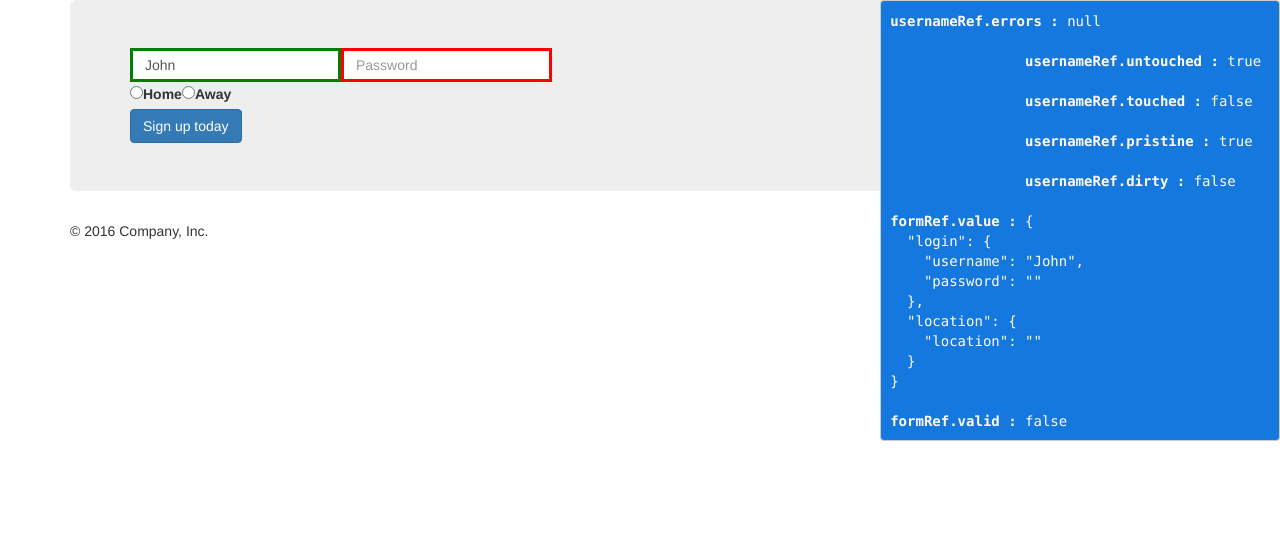
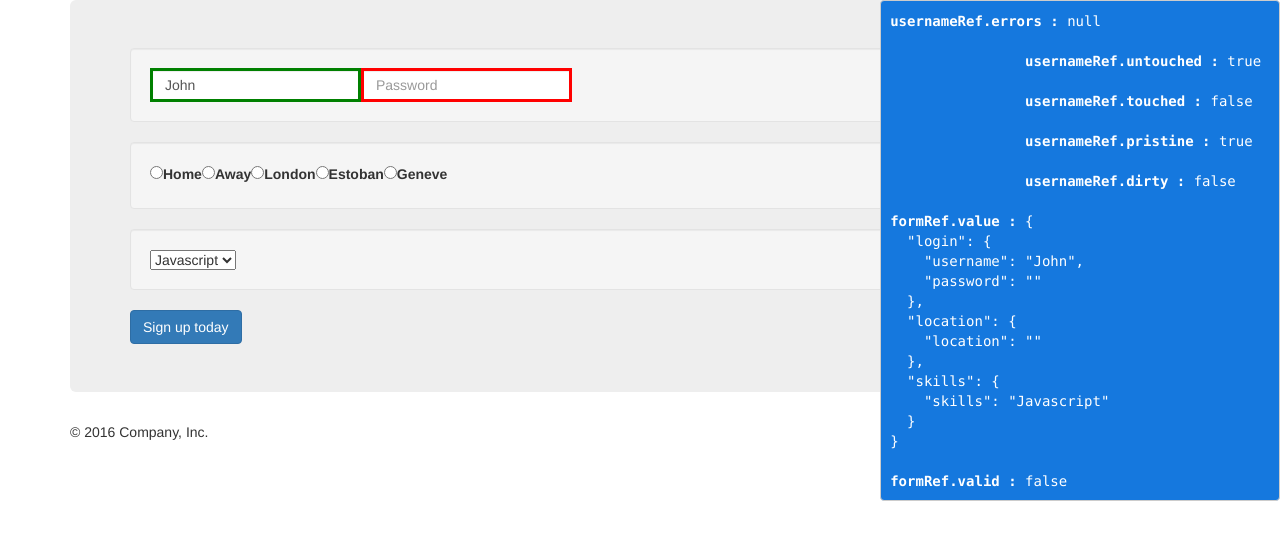
Before and after one commit to LintonBlack/Angular2-Forms, an Angular app: page / in a window 1280 px wide. Shown: the top 540 px of the page. Built offline with nearby package versions, Linux system fonts and the light colour scheme.

Commit message:
Select and option

```diff
--- a/src/app/app.component.html
+++ b/src/app/app.component.html
@@ -12,6 +12,7 @@
 				(ngSubmit)="onSubmit(formRef.value)"
         		>
 		  	<fieldset ngModelGroup="login">
+		  		<div class="panel well">
 				  <div class="form-group">
 				    <div class="input-group">
 				      <input
@@ -39,8 +40,10 @@
 
 				    </div>
 				  </div>
+			  </div>
 			</fieldset>
 			<fieldset ngModelGroup="location">
+			  <div class="panel well">
 				  <div *ngFor="let location of locations" class="form-group">
 				  <input
 				  	[attr.id]="location"
@@ -49,6 +52,19 @@
 				  	ngModel
 				  	[value]="location">
 				    <label [attr.for]="location">{{location}}</label>
+				  </div>
+			  </div>
+			</fieldset>
+			<fieldset ngModelGroup="skills">
+			  <div class="panel well">
+				  <select name="skills" [ngModel]="skills[0]" class="form-group">
+				  <option
+				  	*ngFor="let skill of skills"
+				  	[value]="skill"
+				  	name="skill"
+				  	>
+				   {{skill}}</option>
+				  </select>
 			  </div>
 			</fieldset>
 		  <button type="submit" class="btn btn-primary">Sign up today</button>
--- a/src/app/app.component.ts
+++ b/src/app/app.component.ts
@@ -12,7 +12,8 @@ import "rxjs/add/operator/filter";
 export class AppComponent {
 	@ViewChild('formRef') form;
   username;
-  locations = ["Home", "Away"]
+  locations = ["Home", "Away", "London", "Estoban", "Geneve"];
+  skills = ["Javascript", "Angular2", "React", "VueJS", "PHP"];
 
   constructor() {
   	this.username = "John";
```
Lines whose indentation alone changed are shown as unchanged.
